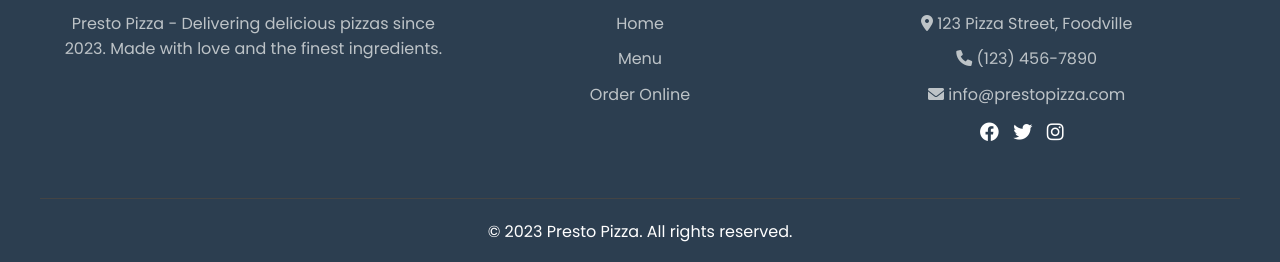
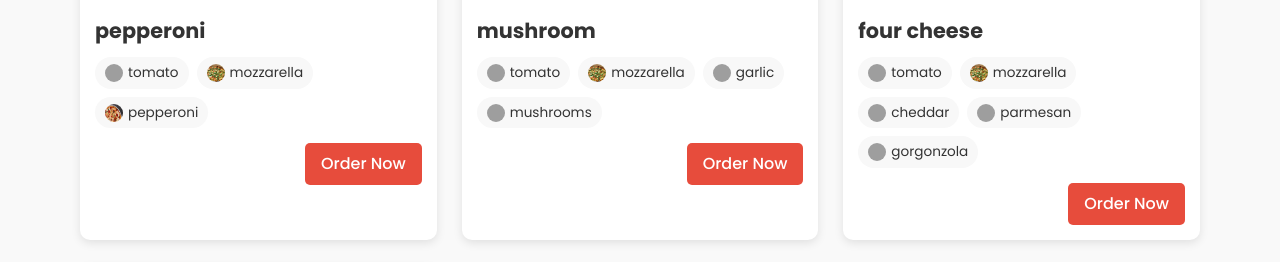
Before and after one commit to nafulacindy/pizza_ordering-, a Flask app: page /menu in a window 1280 px wide. Shown: the part 799-1061 px from the top of the page. Run offline with Flask 3, Linux system fonts and the light colour scheme; grey boxes are pictures that could not be loaded.

Commit message:
third commit

```diff
--- a/app.py
+++ b/app.py
@@ -18,17 +18,18 @@ ORDERS_FILE = "static/data/orders.txt"
 def load_recipes():
     recipes = {}
     try:
-        with open(RECIPES_FILE) as f:
+        with open('static/data/recipes.txt', 'r') as f:
             for line in f:
                 line = line.strip()
-                if not line or line.startswith("#"):
+                if not line or line.startswith('#'):
                     continue
-                if "#" in line:
-                    name, ingredients = line.split("#", 1)
-                    recipes[name.strip()] = [i.strip() for i in ingredients.split(",")]
+                if ':' in line:
+                    name, ingredients = line.split(':', 1)
+                    recipes[name.strip()] = [i.strip() for i in ingredients.split(',')]
     except FileNotFoundError:
-        pass
+        print("Recipes file not found. Creating empty recipes dictionary.")
     return recipes
+
 
 def save_recipes(recipes):
     with open(RECIPES_FILE, "w") as f:
@@ -99,8 +100,14 @@ def index():
 @app.route('/menu')
 def menu():
     recipes = load_recipes()
-    return render_template("menu.html", recipes=recipes)
+    print("Loaded recipes:", recipes)  # Debug output
+    return render_template('menu.html', recipes=recipes)
 
+# Add other routes as needed...
+
+if __name__ == '__main__':
+    os.makedirs(app.config['UPLOAD_FOLDER'], exist_ok=True)
+    app.run(debug=True)
 @app.route('/pizza/<pizza_name>')
 def pizza_details(pizza_name):
     recipes = load_recipes()
--- /dev/null
+++ b/static/data/orders.txt
@@ -0,0 +1,2 @@
+2025-07-24 22:36:52:admin:4:chicken mushroom_small, 5:margherita_large
+2025-07-24 22:38:30:admin:4:pepperoni_small, 2:mushroom_small
--- a/templates/menu.html
+++ b/templates/menu.html
@@ -2,117 +2,154 @@
 {% block title %}Menu - Presto Pizza{% endblock %}
 
 {% block content %}
-<h1>Our Delicious Pizzas</h1>
-<p class="subtitle">Choose from our wide selection of artisanal pizzas</p>
+<div class="menu-container">
+    <h1>Our Delicious Pizzas</h1>
+    <p class="subtitle">Choose from our wide selection of artisanal pizzas</p>
 
-<div class="grid">
-    {% for pizza, ingredients in recipes.items() %}
-    <div class="card">
-        <img src="{{ url_for('static', filename='uploads/pizza_' + pizza.lower().replace(' ', '_') + '.jpg') }}"
-             alt="{{ pizza }}" class="card-img">
-        <div class="card-body">
-            <h3 class="card-title">{{ pizza }}</h3>
-            <p class="card-text">
-                {% for ingredient in ingredients %}
-                    <span class="ingredient-tag">{{ ingredient }}</span>
-                {% endfor %}
-            </p>
-            <div class="card-actions">
-                <a href="{{ url_for('pizza_details', pizza_name=pizza) }}" class="btn">View Details</a>
-                <a href="{{ url_for('order') }}" class="btn btn-secondary">Order Now</a>
+    {% if recipes %}
+    <div class="pizza-grid">
+        {% for pizza_name, ingredients in recipes.items() %}
+        <div class="pizza-card">
+            <div class="pizza-image-container">
+                <img src="{{ url_for('static', filename='uploads/' + pizza_name.lower().replace(' ', '_') + '.jpg') }}"
+                     alt="{{ pizza_name }}"
+                     class="pizza-image"
+                     >
+            </div>
+            <div class="pizza-info">
+                <h3>{{ pizza_name }}</h3>
+                <div class="ingredients">
+                    {% for ingredient in ingredients %}
+                    <span class="ingredient-tag">
+                        <img src="{{ url_for('static', filename='images/ingredients/' + ingredient.lower().replace(' ', '_') + '.jpg') }}"
+                             alt="{{ ingredient }}"
+                             class="ingredient-icon"
+                             onerror="this.onerror=null;this.style.display='none'">
+                        {{ ingredient }}
+                    </span>
+                    {% endfor %}
+                </div>
+                <div class="pizza-actions">
+                    <a href="{{ url_for('order') }}" class="btn btn-order">Order Now</a>
+                </div>
             </div>
         </div>
+        {% endfor %}
     </div>
-    {% endfor %}
+    {% else %}
+    <div class="no-pizzas">
+        <p>No pizzas available at the moment. Please check back later.</p>
+    </div>
+    {% endif %}
 </div>
 
 <style>
+    .menu-container {
+        max-width: 1200px;
+        margin: 0 auto;
+        padding: 20px;
+    }
+
     .subtitle {
         color: #666;
         margin-bottom: 30px;
         font-size: 1.1rem;
+        text-align: center;
+    }
+
+    .pizza-grid {
+        display: grid;
+        grid-template-columns: repeat(auto-fill, minmax(280px, 1fr));
+        gap: 25px;
+        margin-top: 20px;
+    }
+
+    .pizza-card {
+        background: white;
+        border-radius: 10px;
+        overflow: hidden;
+        box-shadow: 0 3px 10px rgba(0, 0, 0, 0.1);
+        transition: all 0.3s ease;
+    }
+
+    .pizza-card:hover {
+        transform: translateY(-5px);
+        box-shadow: 0 10px 20px rgba(0, 0, 0, 0.15);
+    }
+
+    .pizza-image-container {
+        height: 180px;
+        overflow: hidden;
+    }
+
+    .pizza-image {
+        width: 100%;
+        height: 100%;
+        object-fit: cover;
+        transition: transform 0.5s ease;
+    }
+
+    .pizza-info {
+        padding: 15px;
+    }
+
+    .pizza-info h3 {
+        margin: 0 0 10px 0;
+        color: #333;
+        font-size: 1.3rem;
+    }
+
+    .ingredients {
+        display: flex;
+        flex-wrap: wrap;
+        gap: 8px;
+        margin-bottom: 15px;
     }
 
     .ingredient-tag {
-        display: inline-block;
-        background-color: #f0f0f0;
-        padding: 3px 8px;
+        display: inline-flex;
+        align-items: center;
+        background: #f8f8f8;
+        padding: 5px 10px;
         border-radius: 20px;
-        font-size: 0.8rem;
-        margin-right: 5px;
-        margin-bottom: 5px;
+        font-size: 0.85rem;
     }
 
-    .card-actions {
-        display: flex;
-        justify-content: space-between;
-        margin-top: 15px;
+    .ingredient-icon {
+        width: 18px;
+        height: 18px;
+        margin-right: 5px;
+        border-radius: 50%;
     }
 
-    .card-actions .btn {
-        flex: 1;
-        margin: 0 5px;
-        text-align: center;
-    }
-
-    .grid {
-        display: grid;
-        grid-template-columns: repeat(auto-fill, minmax(280px, 1fr));
-        gap: 20px;
-    }
-
-    .card {
-        background: white;
-        border-radius: 8px;
-        box-shadow: 0 4px 6px rgba(0, 0, 0, 0.1);
-        overflow: hidden;
-        transition: transform 0.3s, box-shadow 0.3s;
-    }
-
-    .card:hover {
-        transform: translateY(-5px);
-        box-shadow: 0 10px 20px rgba(0, 0, 0, 0.1);
-    }
-
-    .card-img {
-        width: 100%;
-        height: 200px;
-        object-fit: cover;
-    }
-
-    .card-body {
-        padding: 20px;
-    }
-
-    .card-title {
-        font-size: 1.2rem;
-        margin-bottom: 10px;
-        color: #2c3e50;
+    .pizza-actions {
+        display: flex;
+        justify-content: flex-end;
     }
 
     .btn {
-        display: inline-block;
         padding: 8px 16px;
+        border-radius: 5px;
+        text-decoration: none;
+        font-weight: 500;
+        transition: background-color 0.3s ease;
+    }
+
+    .btn-order {
         background-color: #e74c3c;
         color: white;
-        border: none;
-        border-radius: 4px;
-        cursor: pointer;
-        text-decoration: none;
-        font-weight: 500;
-        transition: all 0.3s;
     }
 
-    .btn:hover {
+    .btn-order:hover {
         background-color: #c0392b;
     }
 
-    .btn-secondary {
-        background-color: #f39c12;
-    }
-
-    .btn-secondary:hover {
-        background-color: #e67e22;
+    .no-pizzas {
+        text-align: center;
+        padding: 40px;
+        background: #f9f9f9;
+        border-radius: 8px;
+        margin-top: 30px;
     }
 </style>
 {% endblock %}
```
